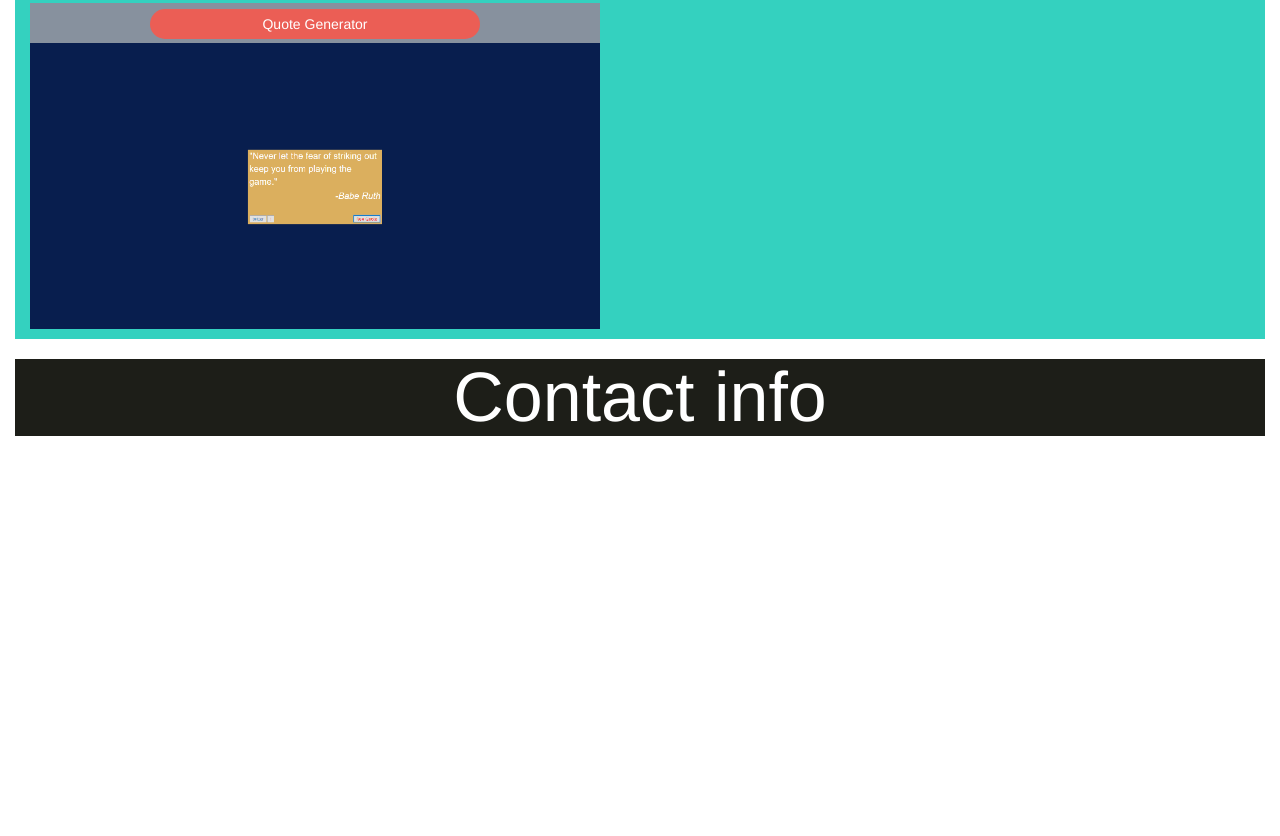
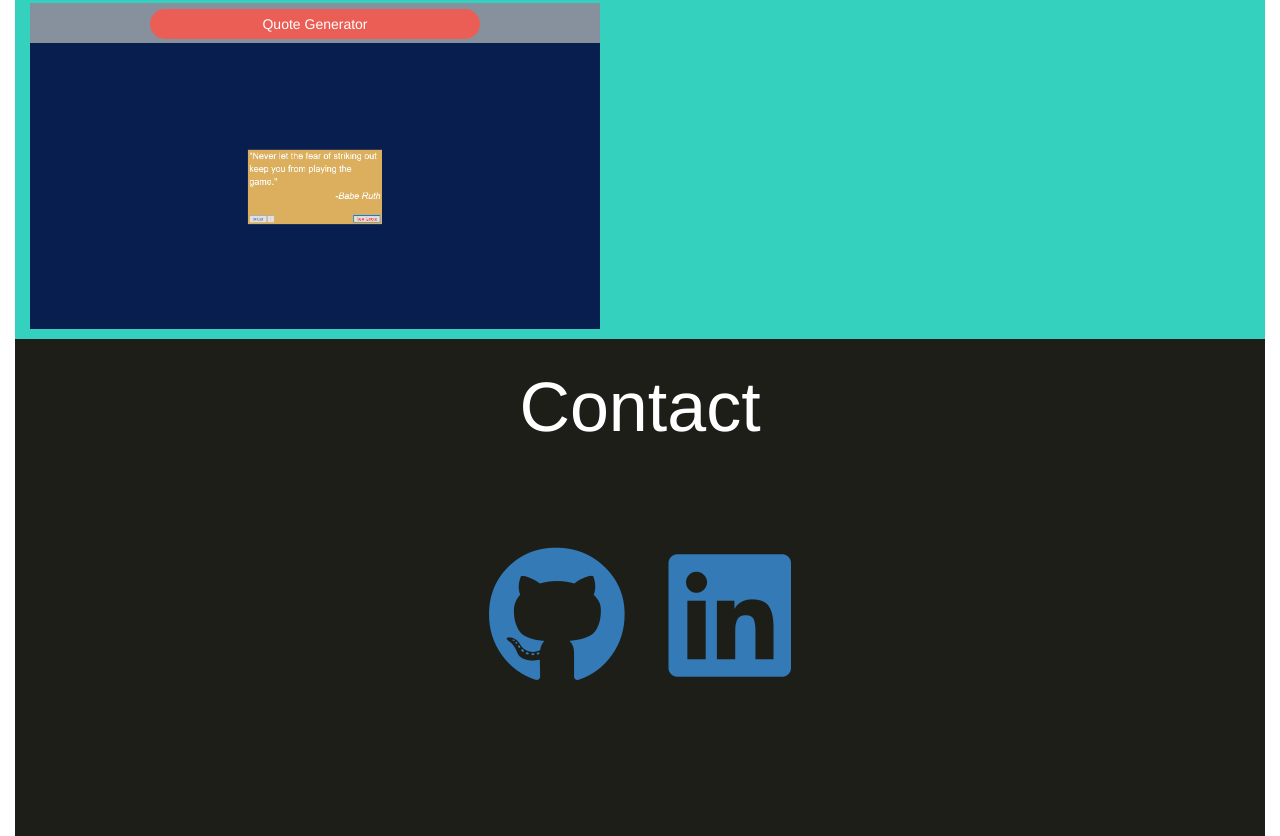
Before and after one commit to bonkiyebushra/bushrabonkiye.github.io, a plain HTML site: page index.html in a window 1280 px wide. Shown: the part 1271-2107 px from the top of the page. Before the commit the page ends 1717 px from the top, so only its background shows below. Drawn offline with nearby package versions, Linux system fonts and the light colour scheme.

Commit message:
Added resume and contact info

```diff
--- a/index.html
+++ b/index.html
@@ -4,6 +4,8 @@
     <link rel="stylesheet" href="https://maxcdn.bootstrapcdn.com/bootstrap/3.3.7/css/bootstrap.min.css"
         integrity="sha384-BVYiiSIFeK1dGmJRAkycuHAHRg32OmUcww7on3RYdg4Va+PmSTsz/K68vbdEjh4u" crossorigin="anonymous" />
     <link rel="stylesheet" href="stylesheet.css">
+    <link rel="stylesheet" href="https://cdnjs.cloudflare.com/ajax/libs/font-awesome/5.11.2/css/all.css"
+        integrity="sha256-46qynGAkLSFpVbEBog43gvNhfrOj+BmwXdxFgVK/Kvc=" crossorigin="anonymous" />
 </head>
 <div class="container-fluid">
 
@@ -14,6 +16,7 @@
                     <li><a href="#welcome-section">Home</a></li>
                     <li><a href="#projects">Projects</a></li>
                     <li><a href="#contact">Contact</a></li>
+                    <li><a href="bushra_bonkiye_resume.pdf">Resume</a></li>
                 </ul>
             </div>
         </header>
@@ -60,7 +63,9 @@
                 </div>
             </div>
             <div class='text-center' id="contact">
-                <h1>Contact info</h1>
+                <h1>Contact</h1>
+                    <a href="https://github.com/bonkiyebushra"><i class="fab fa-github fa-10x"></i></a>
+                    <a href="https://www.linkedin.com/in/bushra-b-687897125/"><i class="fab fa-linkedin fa-10x"></i></i></a>
             </div>
         </main>
         <script src="index.js"></script>
--- a/index.js
+++ b/index.js
@@ -14,3 +14,7 @@ document.getElementById("todo_list_proj").onclick = function () {
 document.getElementById("quote_generator_proj").onclick = function() {
     location.href = "Projects/QuoteGenerator/main.html"
 }
+
+document.getElementById('github_icon').onclick = function () {
+    location.href = 'www.google.com'
+}
--- a/stylesheet.css
+++ b/stylesheet.css
@@ -74,6 +74,18 @@
 
          .project-box {
             display: grid;
-
             margin: 10px 15px 10px 15px;
         }
+
+        #contact {
+            padding-top: 10px;
+            padding-bottom: 150px;
+        }
+
+        #contact h1{
+            margin-bottom: 100px;
+        }
+
+        #contact a {
+            padding: 145px 20px 45px 20px;
+        }
```
Also changed, not shown: 1 other file.
